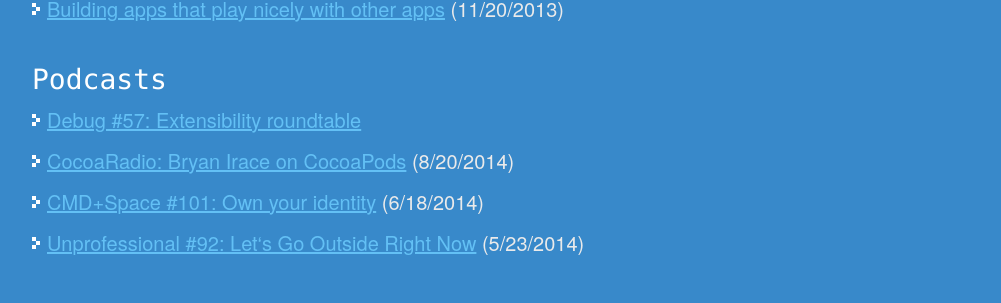
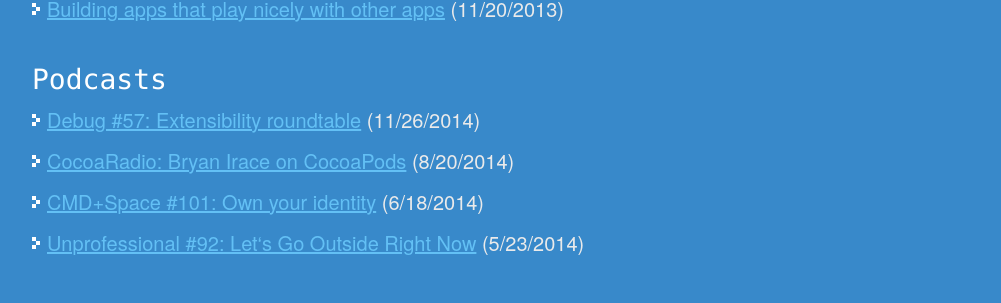
Before and after one commit to irace/irace.github.com, a Jekyll site: the page built from index.html, in a window 1280 px wide. Shown: the part 1261-1564 px from the top of the page, without its empty margins (138-1139 px from the left). Built offline with Jekyll 4.4.1, drawn with Linux system fonts in a browser that asks for light colours; nearby versions of some CDN libraries.

Commit message:
Forgot the date

```diff
--- a/index.html
+++ b/index.html
@@ -79,7 +79,7 @@
     <section class="sixteen columns">
       <h3>Podcasts</h3>
       <ul>
-        <li><a href="https://itunes.apple.com/us/podcast/57-extensibility-roundtable/id578812394?i=326160445&amp;mt=2">Debug #57: Extensibility roundtable</a></li>
+        <li><a href="https://itunes.apple.com/us/podcast/57-extensibility-roundtable/id578812394?i=326160445&amp;mt=2">Debug #57: Extensibility roundtable</a> (11/26/2014)</li>
         <li><a href="http://carpeaqua.com/cocoaradio/16-bryan-irace-cocoapods/">CocoaRadio: Bryan Irace on CocoaPods</a> (8/20/2014)</li>
         <li><a href="http://5by5.tv/cmdspace/101">CMD+Space #101: Own your identity</a> (6/18/2014)</li>
         <li><a href="http://unprofesh.com/blog/2014/5/23/92-lets-go-outside-right-now">Unprofessional #92: Let‘s Go Outside Right Now</a> (5/23/2014)</li>
```
